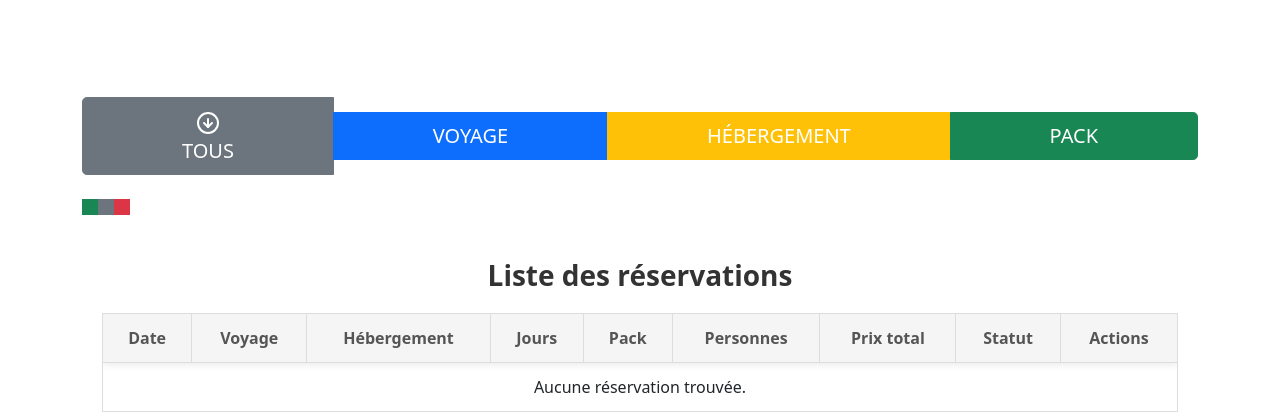
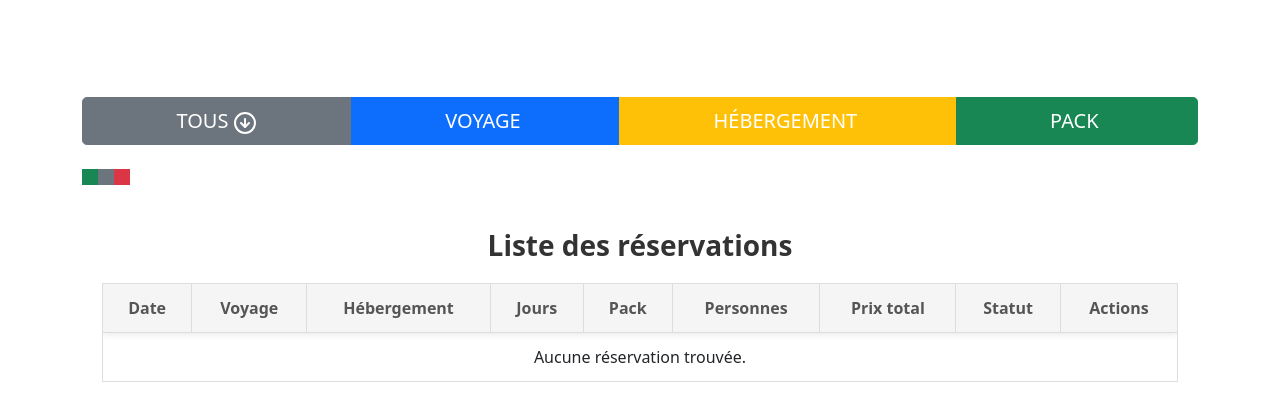
Before and after one commit to Koussay-Akchi/tirfly-web, a Symfony app: template templates/reservations/historique-reservations.html.twig in a window 1280 px wide. Shown: the part 163-583 px from the top of the page. Run offline with Twig, Linux system fonts and the light colour scheme; the template is opened without the code that fills it, so the values that code supplies are empty; some libraries are stand-ins or nearby versions.

Commit message:
fix: css historique reservations

```diff
--- a/src/Controller/ReservationController.php
+++ b/src/Controller/ReservationController.php
@@ -53,7 +53,6 @@ class ReservationController extends AbstractController
         ]);
     }
 
-
     #[Route('/admin/reservations', name: 'admin_liste_reservations')]
     public function adminReservations(Request $request, ReservationRepository $reservationRepository, PaginatorInterface $paginator): Response
     {
--- a/templates/reservations/historique-reservations.html.twig
+++ b/templates/reservations/historique-reservations.html.twig
@@ -5,31 +5,32 @@
 
 {% block body %}
 
-	<link href="https://cdn.jsdelivr.net/npm/bootstrap@5.1.3/dist/css/bootstrap.min.css" rel="stylesheet">
+	<link
+	href="https://cdn.jsdelivr.net/npm/bootstrap@5.1.3/dist/css/bootstrap.min.css" rel="stylesheet">
 
 	 <script src="{{ asset('js/app-staff.js') }}"></script>
 
 
-
-		<main class="main"> <div class="container">
+	<main class="main">
+		<div class="container">
 			<div class="btn-group btn-group-lg mb-4 d-flex justify-content-center" role="group" aria-label="Large button group" style="display: flex; gap: 0px; justify-content: center;">
-				<button type="button" class="btn btn-secondary" id="showTous">
+				<button type="button" class="btn btn-secondary" id="showTous" style="display: flex; justify-content: center; align-items: center;  gap: 5px;">
+					Tous
 					<div class="icon-placeholder" id="iconTous">
 						<i class="align-middle" data-feather="arrow-down-circle"></i>
 					</div>
-					Tous
 				</button>
-				<button type="button" class="btn btn-primary" id="showVoyage">
-					<div class="icon-placeholder" id="iconVoyage"></div>
+				<button type="button" class="btn btn-primary" id="showVoyage" style="display: flex; justify-content: center; align-items: center;  gap: 5px;">
 					Voyage
+					<div class="icon-placeholder mb-1" id="iconVoyage"></div>
 				</button>
-				<button type="button" class="btn btn-warning text-white" id="showSejour">
+				<button type="button" class="btn btn-warning text-white" id="showSejour" style="display: flex; justify-content: center; align-items: center;  gap: 5px;">
+					Hébergement
 					<div class="icon-placeholder" id="iconSejour"></div>
-					Hébergement
 				</button>
-				<button type="button" class="btn btn-success" id="showPack">
+				<button type="button" class="btn btn-success" id="showPack" style="display: flex; justify-content: center; align-items: center;  gap: 5px;">
+					Pack
 					<div class="icon-placeholder" id="iconPack"></div>
-					Pack
 				</button>
 			</div>
 
```
Lines whose indentation alone changed are shown as unchanged.
